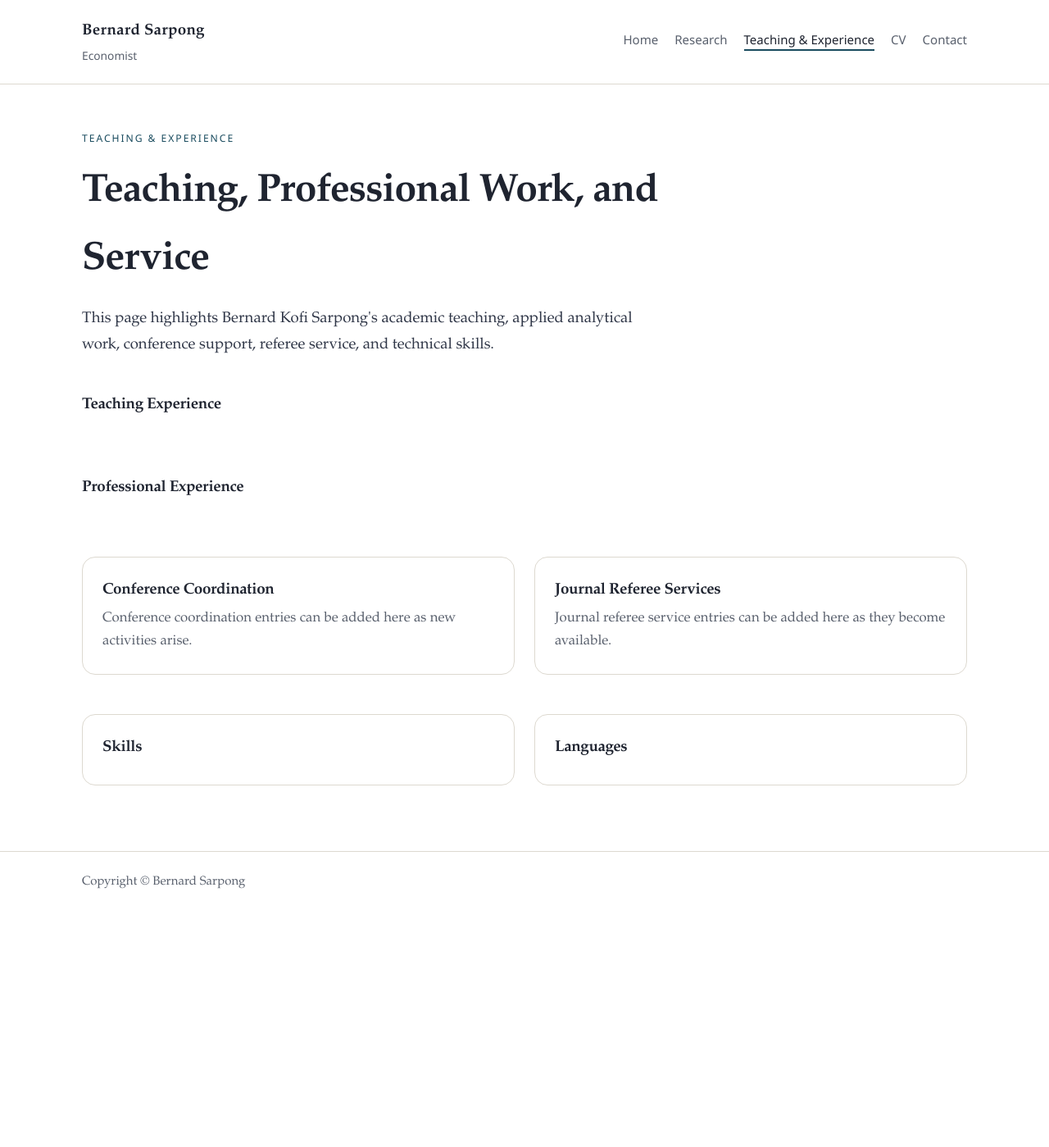
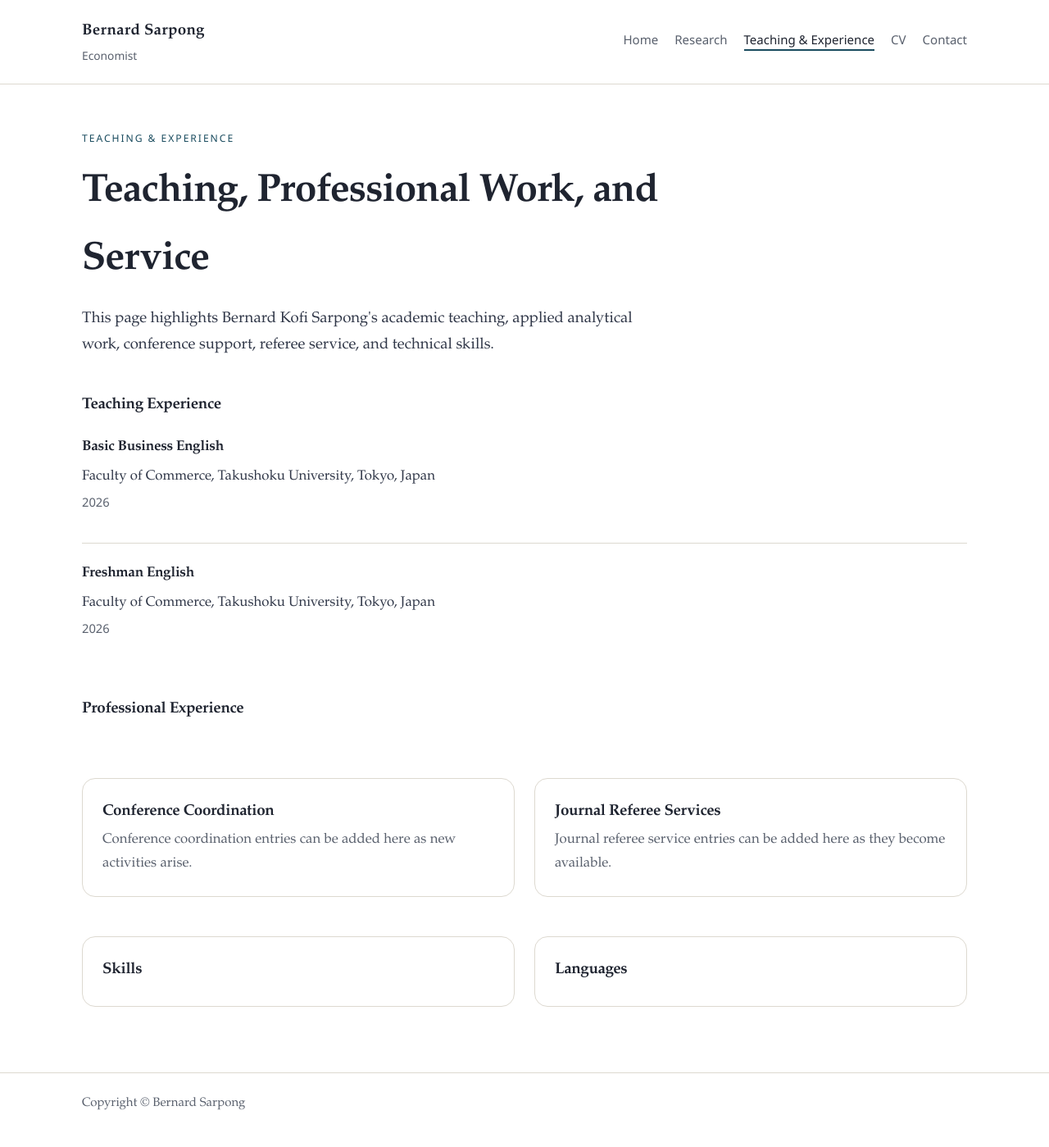
Before and after one commit to bernardksarpong/bernardksarpong.github.io, a Jekyll site: the page built from experience.html, in a window 1280 px wide. Shown: the whole page at 82% size. Built offline with Jekyll 4.4.1, drawn with Linux system fonts in a browser that asks for light colours; before the commit the page ends 1129 px from its top, so only the background shows below that.

Commit message:
Update experience content via site editor

```diff
--- a/_data/experience.yml
+++ b/_data/experience.yml
@@ -1,4 +1,12 @@
-teaching_experience: []
+teaching_experience:
+  - role: Basic Business English
+    institution: Faculty of Commerce, Takushoku University
+    location: Tokyo, Japan
+    dates: '2026'
+  - role: Freshman English
+    institution: Faculty of Commerce, Takushoku University
+    location: Tokyo, Japan
+    dates: '2026'
 professional_experience: []
 conference_coordination: []
 journal_referee_services: []
```
